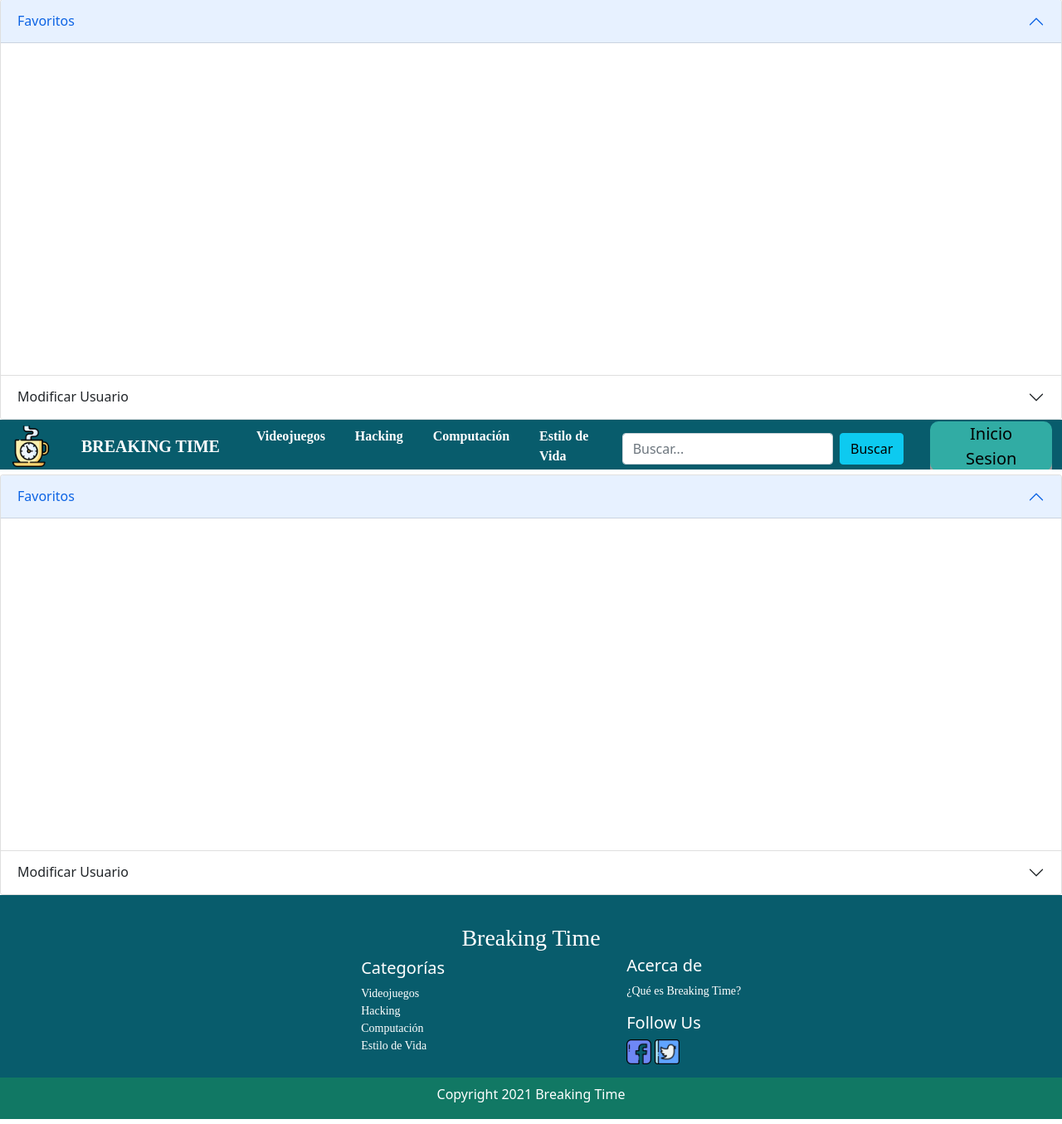
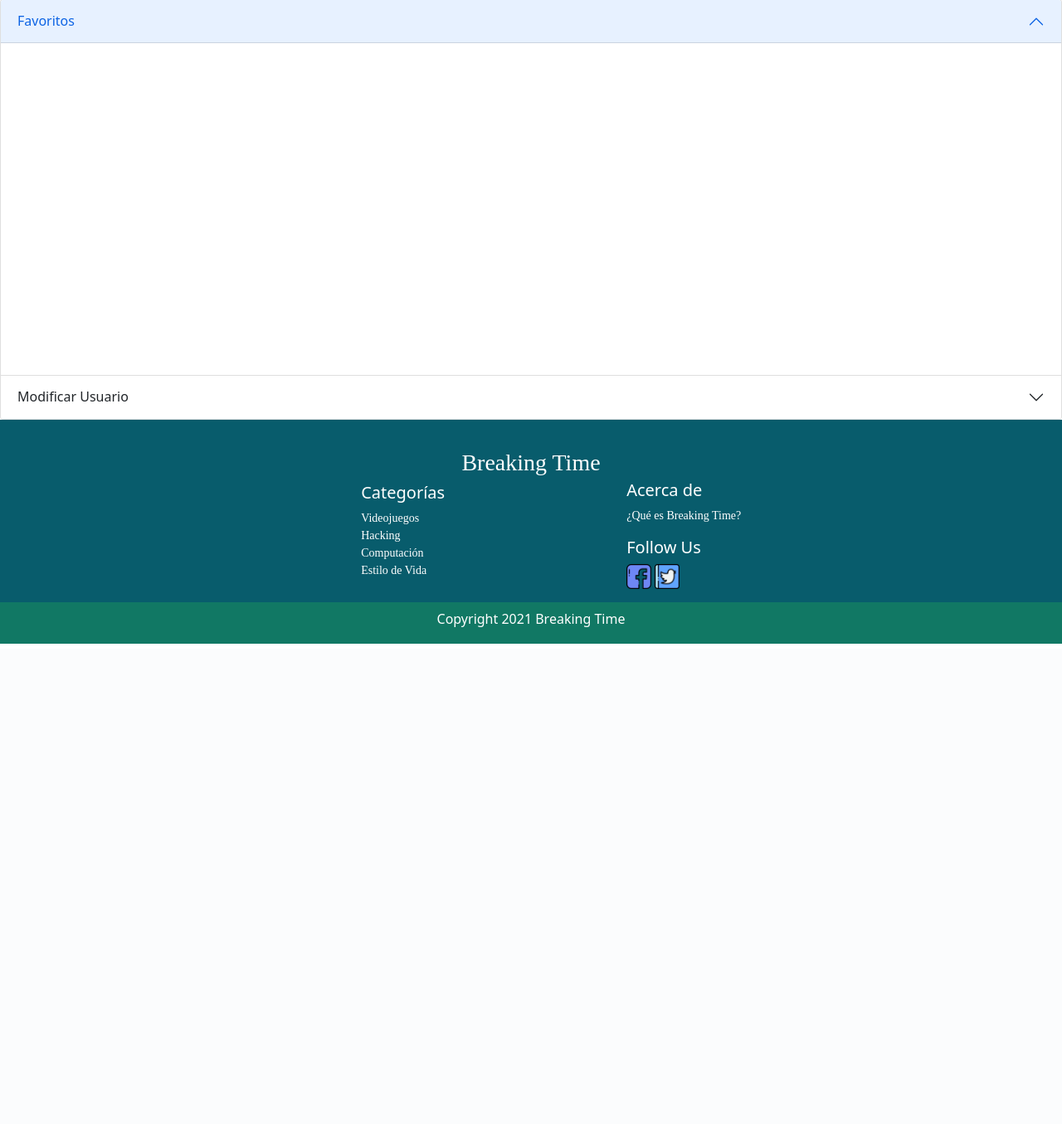
Before and after one commit to SheilaDroid/BREAKING_TIME---WEBSITE, a PHP site: page /cuenta.php in a window 1280 px wide. Shown: the part 67-1422 px from the top of the page at 83% size. After the commit the page ends 843 px from the top, so only its background shows below. Run offline with PHP 8.4, Linux system fonts and the light colour scheme; data that the repository does not hold is empty.

Commit message:
Se soluciono error

```diff
--- a/cuenta.php
+++ b/cuenta.php
@@ -58,102 +58,6 @@ if (!empty($_GET['idArticulo'])) {
             <iframe id="frame_menu2" scrolling="no" src="./components/menu2.php?usuario=<?=$usuario;?>"></iframe>
         </footer>
         <!-- FIN BARRA DE NAVEGACION-->
-        </head>
-
-        <nav>
-            <div class="accordion" id="accordionExample">
-                <div class="accordion-item">
-                    <h2 class="accordion-header" id="headingOne">
-                        <button class="accordion-button" type="button" data-bs-toggle="collapse"
-                            data-bs-target="#collapseOne" aria-expanded="true" aria-controls="collapseOne">
-                            Favoritos
-                        </button>
-                    </h2>
-                    <div id="collapseOne" class="accordion-collapse collapse show" aria-labelledby="headingOne"
-                        data-bs-parent="#accordionExample">
-                        <div class="accordion-body tamano">
-                            <!--codigo favoritos-->
-                            <?php
-//con el id del usuario busco en la BD el id del articulo que este relacionado con el usuario
-$GLOBALS['consulta'] = $BD->consulta_favoritos($id_user);
-$registro = $GLOBALS['consulta'];
-while ($registro = $GLOBALS['consulta']->fetch_assoc()) {
-    //con los ids de los articulo busco su nombre y los imprimo
-    if (!empty($registro)) {
-        $GLOBALS['consulta_art'] = $BD->consulta_articulo($registro['id']);
-        $registro2 = $GLOBALS['consulta_art'];
-        ?>
-                            <a href="<?php $registro2['direccion'];?>">
-                                <h2><?php $registro2['titulo'];?> </h2>
-                            </a><br>
-                            <a class="quitar_hiper" href="./cuenta.php?usuario=<?=$usuario;?>">Eliminar</a>
-                            <hr><br>
-                            <?php
-}
-}
-?>
-                        </div>
-                    </div>
-                </div>
-                <div class="accordion-item">
-                    <h2 class="accordion-header" id="headingTwo">
-                        <button class="accordion-button collapsed" type="button" data-bs-toggle="collapse"
-                            data-bs-target="#collapseTwo" aria-expanded="false" aria-controls="collapseTwo">
-                            Modificar Usuario
-                        </button>
-                    </h2>
-                    <div id="collapseTwo" class="accordion-collapse collapse" aria-labelledby="headingTwo"
-                        data-bs-parent="#accordionExample">
-                        <div class="accordion-body tamano">
-                            <!--CODIGO DE MODIFICACION-->
-                        </div>
-                    </div>
-                </div>
-                <?php if ($tipo_user == "adm") {?>
-                <div class="accordion-item">
-                    <h2 class="accordion-header" id="headingThree">
-                        <button class="accordion-button collapsed" type="button" data-bs-toggle="collapse"
-                            data-bs-target="#collapseThree" aria-expanded="false" aria-controls="collapseThree">
-                            Ver reporte
-                        </button>
-                    </h2>
-                    <div id="collapseThree" class="accordion-collapse collapse" aria-labelledby="headingThree"
-                        data-bs-parent="#accordionExample">
-                        <div class="accordion-body tamano">
-                            <!--CODIGO DE REPORTES ARTICULOS, USUARIOS Y FAVORITOS-->
-
-                            <form action="">
-                                <div class="d-grid gap-2 col-3 mx-auto mt-5">
-                                    <label class="text-center" for="">Reporte de usuarios</label>
-                                    <button onclick="location.href='Reports/ReporteUsuarios.php?usuario=<?=$usuario;?>'"
-                                        class="btn btn-success mb-4" type="button">Generar reporte</button>
-
-                                    <label class="text-center" for="">Reporte de articulos</label>
-                                    <button
-                                        onclick="location.href='Reports/ReporteArticulos.php?usuario=<?=$usuario;?>'"
-                                        class="btn btn-warning  mb-4" type="button">Generar reporte</button>
-
-                                    <label class="text-center" for="">Reporte de favoritos</label>
-                                    <button
-                                        onclick="location.href='Reports/ReporteFavoritos.php?usuario=<?=$usuario;?>'"
-                                        class="btn btn-primary  mb-4" type="button">Generar reporte</button>
-                                </div>
-                            </form>
-
-                        </div>
-                    </div>
-                </div>
-                <?php }?>
-            </div>
-        </nav>
-
-        <head>
-            <!--BARRA DE NAVEGACION-->
-
-            <footer id="MENU">
-                <iframe id="frame_menu2" scrolling="no" src="./components/menu2.php?usuario=<?=$usuario;?>"></iframe>
-            </footer>
-            <!-- FIN BARRA DE NAVEGACION-->
         </head>
 
         <nav>
```
Also changed, not shown: Reports/ReporteFavoritos.php (+4 -12 lines).
